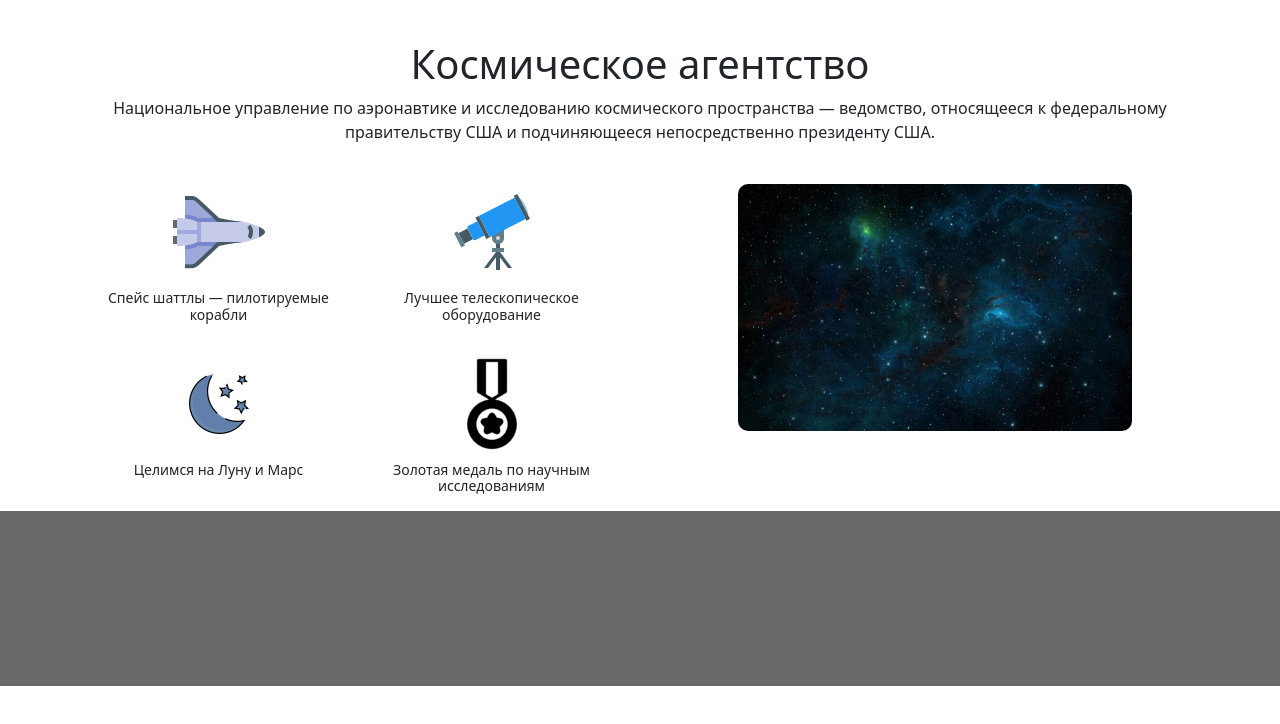
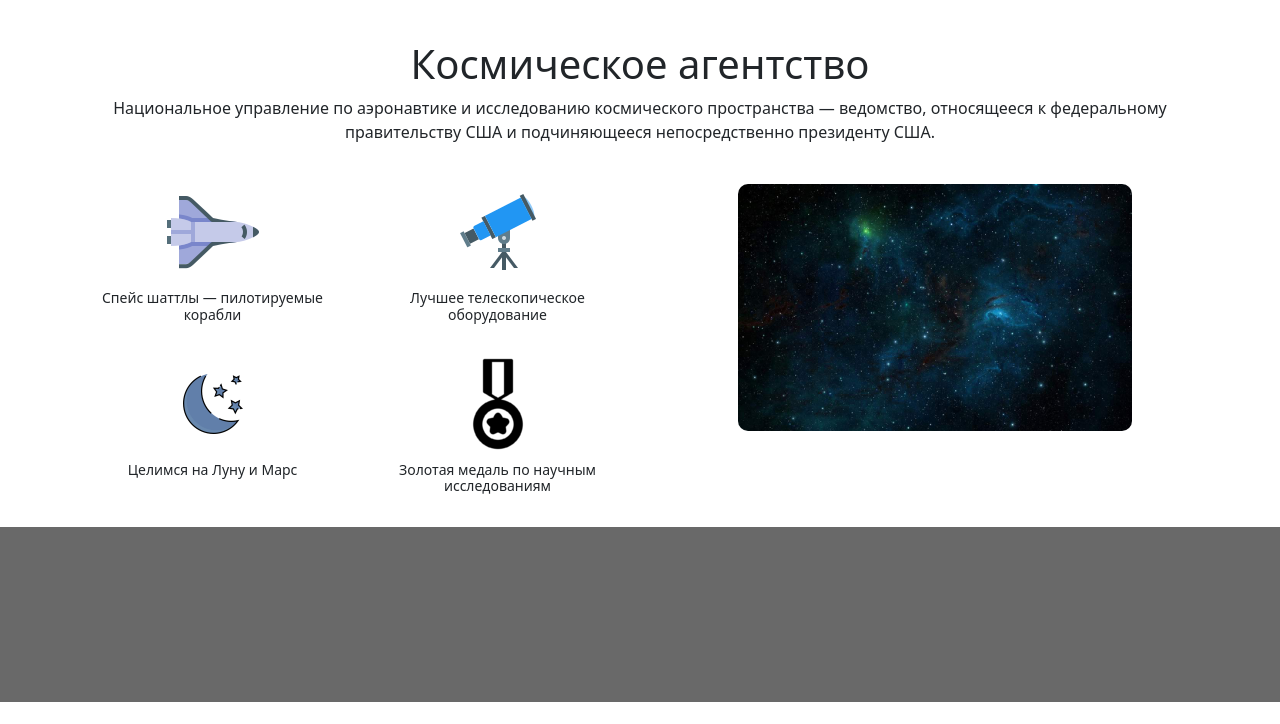
Before and after one commit to M4OUR/project-test, a Django app: page / in a window 1280 px wide. Shown: the part 76-800 px from the top of the page. Run offline with Django 5.2, Linux system fonts and the light colour scheme; data that the repository does not hold is empty.

Commit message:
Initial commit

```diff
--- a/slider/admin.py
+++ b/slider/admin.py
@@ -17,4 +17,4 @@ class SliderItemAdmin(SortableAdminMixin, admin.ModelAdmin):
             thumbnail_url = get_thumbnailer(obj.image).get_thumbnail(thumbnail_options).url
             return mark_safe(f'<img src="{thumbnail_url}" style="max-width: 150px; height: auto;" />')
         return '-'
-    admin_thumbnail.short_description = 'Preview'
+    admin_thumbnail.short_description = 'Предпросмотр'
--- a/templates/main/base.html
+++ b/templates/main/base.html
@@ -39,7 +39,8 @@
 
             <div class="row section-content align-items-start">
                 <!-- Левая часть с иконками -->
-                <div class="col-12 col-md-6 d-flex flex-wrap">
+                <div class="col-12 col-md-6">
+                    <div class="row">
                         <div class="col-6 mb-3">
                             <img src="{% static 'img/space-shuttle.png' %}" alt="Спейс шаттлы" class="img-fluid">
                             <p>Спейс шаттлы — пилотируемые корабли</p>
@@ -48,16 +49,16 @@
                             <img src="{% static 'img/telescope.png' %}" alt="Телескоп" class="img-fluid">
                             <p>Лучшее телескопическое оборудование</p>
                         </div>
-                    <div class="col-6">
+                        <div class="col-6 mb-3">
                             <img src="{% static 'img/stars_moon_icon-icons.com_62501.png' %}" alt="Луна" class="img-fluid">
                             <p>Целимся на Луну и Марс</p>
                         </div>
-                    <div class="col-6">
+                        <div class="col-6 mb-3">
                             <img src="{% static 'img/medal_champion_award_winner_olympic_icon_207824.webp' %}" alt="Золотая медаль" class="img-fluid">
                             <p>Золотая медаль по научным исследованиям</p>
                         </div>
                     </div>
-
+                </div>
                 <!-- Правая часть с фотографией -->
                 <div class="col-12 col-md-6 space-image-container">
                     <img src="{% static 'img/1551cdc9f6189529e46dbb2e3f1e7a9246f62e2cr1-1200-750v2_hq.jpg' %}" alt="Космос" class="img-fluid">
@@ -112,6 +113,8 @@
         let currentIndex = 0;
         const images = $('.slider-for img');
 
+
+        // Функция для отображения изображения по индексу
         function showImage(index) {
             if (index >= 0 && index < images.length) {
                 const imgSrc = images.eq(index).attr('src');
@@ -120,6 +123,8 @@
             }
         }
 
+
+        // Обработчик клика по изображению в основном слайдере
         $('.slider-for img').click(function() {
             const imgSrc = $(this).attr('src');
             currentIndex = images.index(this);
@@ -135,7 +140,7 @@
             showImage(currentIndex + 1);
         });
 
-// Добавить обработку стрелок клавиатуры (опционально)
+        // Обработка стрелок клавиатуры
         $(document).keydown(function(e) {
             if ($('#imageModal').hasClass('show')) {
                 if (e.key === 'ArrowLeft') {
@@ -146,7 +151,6 @@
             }
         });
 
-
         // Инициализация основного слайдера
         $('.slider-for').slick({
             slidesToShow: 1,
@@ -154,7 +158,6 @@
             fade: true,
             asNavFor: '.slider-nav',
         });
-
 
         // Инициализация слайдера миниатюр
         $('.slider-nav').slick({
@@ -164,14 +167,11 @@
             infinite: false,
         });
 
-    $(document).ready(function() {
-    // Найдем стрелки
+        // Перемещение стрелок
         var prevArrow = document.querySelector('.slick-prev');
         var nextArrow = document.querySelector('.slick-next');
 
-    // Проверяем, существуют ли стрелки
         if (prevArrow && nextArrow) {
-        // Перемещаем стрелки в контейнер минислайдера
             var miniSlider = document.querySelector('.slider-nav');
             miniSlider.appendChild(prevArrow);
             miniSlider.appendChild(nextArrow);
@@ -179,26 +179,15 @@
             // Позиционируем стрелки в минислайдере
             prevArrow.style.width = '50px';
             nextArrow.style.width = '100px';
-
-        // Настроим их расположение внутри минислайдера
             prevArrow.style.position = 'absolute';
             nextArrow.style.position = 'absolute';
-        prevArrow.style.left = '-55px'; // Расположим стрелку назад с левой стороны
+            prevArrow.style.left = '-55px';
             nextArrow.style.right = '-15px';
-        prevArrow.style.top = '110%'; // Центрируем стрелку по вертикали
+            prevArrow.style.top = '110%';
             nextArrow.style.top = '110%';
-        prevArrow.style.transform = 'translateY(-50%)'; // Центрируем по вертикали
+            prevArrow.style.transform = 'translateY(-50%)';
             nextArrow.style.transform = 'translateY(-50%)';
         }
-    });
-
-
-    // Открытие изображения в модальном окне
-    $('.slider-for img').click(function() {
-        var imgSrc = $(this).attr('src');
-        $('#modalImage').attr('src', imgSrc);
-        $('#imageModal').modal('show');
-    });
 
         // Закрытие модального окна по клику на изображение
         $('#modalImage').click(function() {
```
Lines whose indentation alone changed are shown as unchanged.
